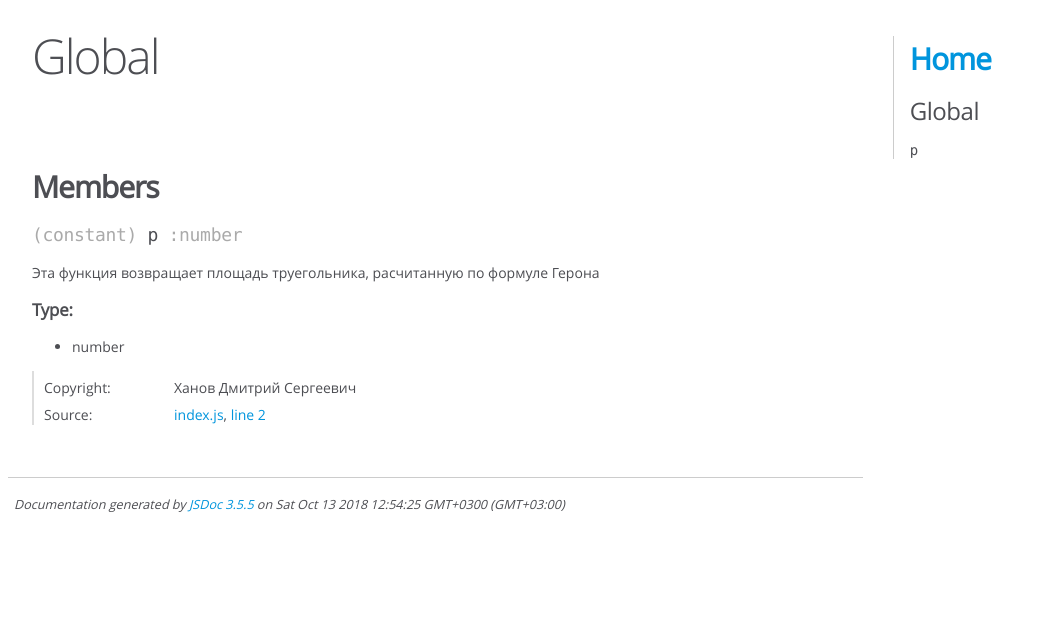
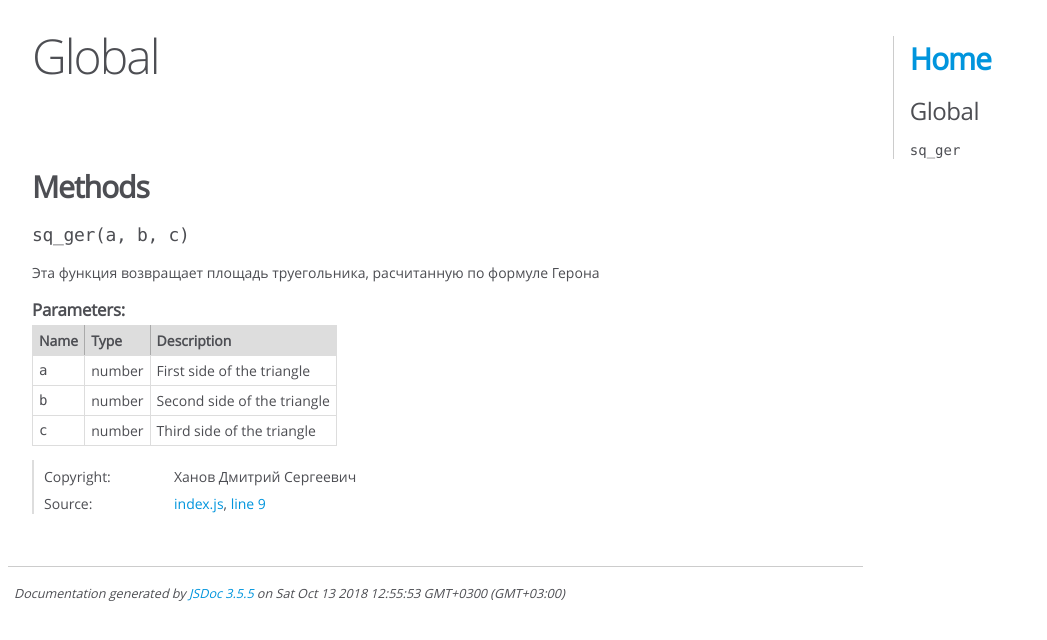
Before and after one commit to KhanovDmitrii/13-10-2018, a plain HTML site: page docs/global.html in a window 1280 px wide. Shown: the whole page, without its empty margins (0-1047 px from the left). Drawn offline with Linux system fonts and the light colour scheme.

Commit message:
Add files via upload

```diff
--- a/docs/global.html
+++ b/docs/global.html
@@ -94,11 +94,19 @@
 
 
 
-        <h3 class="subsection-title">Members</h3>
+
+
+        <h3 class="subsection-title">Methods</h3>
 
 
 
-<h4 class="name" id="p"><span class="type-signature">(constant) </span>p<span class="type-signature"> :number</span></h4>
+
+
+
+
+    <h4 class="name" id="sq_ger"><span class="type-signature"></span>sq_ger<span class="signature">(a, b, c)</span><span class="type-signature"></span></h4>
+
+
 
 
 
@@ -109,15 +117,106 @@
 
 
 
-    <h5>Type:</h5>
-    <ul>
-        <li>
+
+
+
+
+
+
+    <h5>Parameters:</h5>
+
+
+<table class="params">
+    <thead>
+    <tr>
+
+        <th>Name</th>
+
+
+        <th>Type</th>
+
+
+
+
+
+        <th class="last">Description</th>
+    </tr>
+    </thead>
+
+    <tbody>
+
+
+        <tr>
+
+                <td class="name"><code>a</code></td>
+
+
+            <td class="type">
+
 
 <span class="param-type">number</span>
 
 
-        </li>
-    </ul>
+
+            </td>
+
+
+
+
+
+            <td class="description last">First side of the triangle</td>
+        </tr>
+
+
+
+        <tr>
+
+                <td class="name"><code>b</code></td>
+
+
+            <td class="type">
+
+
+<span class="param-type">number</span>
+
+
+
+            </td>
+
+
+
+
+
+            <td class="description last">Second side of the triangle</td>
+        </tr>
+
+
+
+        <tr>
+
+                <td class="name"><code>c</code></td>
+
+
+            <td class="type">
+
+
+<span class="param-type">number</span>
+
+
+
+            </td>
+
+
+
+
+
+            <td class="description last">Third side of the triangle</td>
+        </tr>
+
+
+    </tbody>
+</table>
+
 
 
 
@@ -155,7 +254,7 @@
 
     <dt class="tag-source">Source:</dt>
     <dd class="tag-source"><ul class="dummy"><li>
-        <a href="index.js.html">index.js</a>, <a href="index.js.html#line2">line 2</a>
+        <a href="index.js.html">index.js</a>, <a href="index.js.html#line9">line 9</a>
     </li></ul></dd>
 
 
@@ -165,6 +264,16 @@
 
 
 </dl>
+
+
+
+
+
+
+
+
+
+
 
 
 
@@ -189,13 +298,13 @@
 </div>
 
 <nav>
-    <h2><a href="index.html">Home</a></h2><h3>Global</h3><ul><li><a href="global.html#p">p</a></li></ul>
+    <h2><a href="index.html">Home</a></h2><h3>Global</h3><ul><li><a href="global.html#sq_ger">sq_ger</a></li></ul>
 </nav>
 
 <br class="clear">
 
 <footer>
-    Documentation generated by <a href="https://github.com/jsdoc3/jsdoc">JSDoc 3.5.5</a> on Sat Oct 13 2018 12:54:25 GMT+0300 (GMT+03:00)
+    Documentation generated by <a href="https://github.com/jsdoc3/jsdoc">JSDoc 3.5.5</a> on Sat Oct 13 2018 12:55:53 GMT+0300 (GMT+03:00)
 </footer>
 
 <script> prettyPrint(); </script>
```
Also changed, not shown: docs/index.html (+2 -2 lines), docs/index.js.html (+2 -3 lines).
